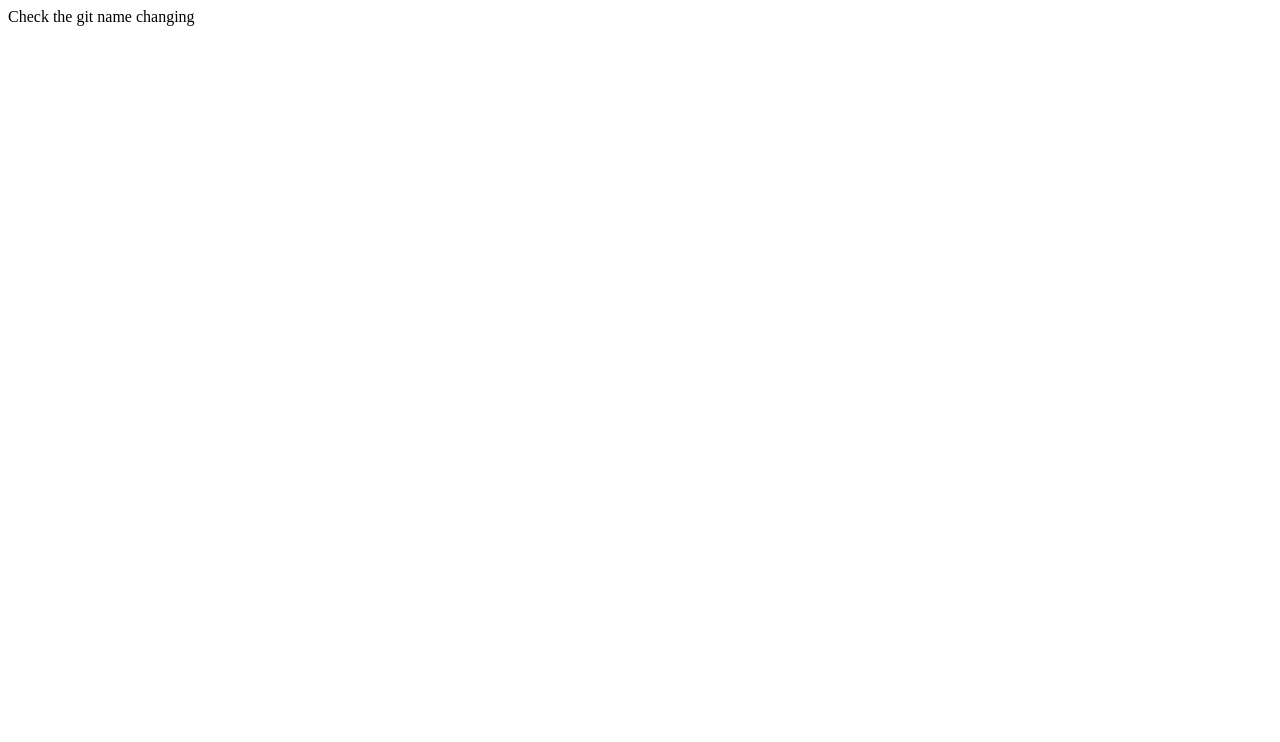
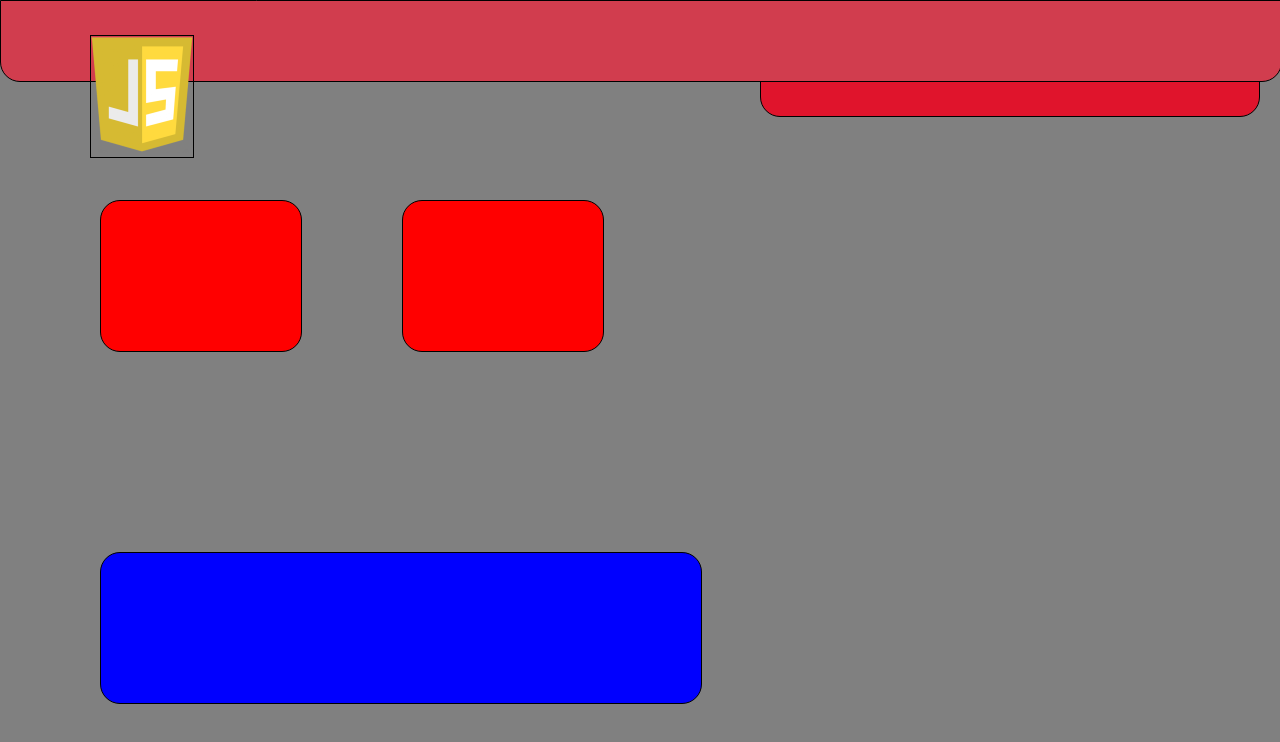
Before and after one commit to marcin0921/myFirstProjectInJavascript, a plain HTML site: page index.html in a window 1280 px wide. Drawn offline with Linux system fonts and the light colour scheme.

Commit message:
add some code

```diff
--- a/index.html
+++ b/index.html
@@ -12,7 +12,19 @@
 <body>
 
 
-Check the git name changing
+
+    <div id="logo"></div>
+    <div id="smallMenu"></div>
+    <div id="logoMini">
+        <img src="javascript_logo2.png">
+    </div>
+
+        <div class="kafelek1"></div>
+        <div class="kafelek1"></div>
+        <div class="kafelek2"></div>
+        <div style="clear:both;"></div>
+
+
 
 
 
--- a/style.css
+++ b/style.css
@@ -0,0 +1,87 @@
+body {
+    background-color: gray;
+    margin: 0;
+
+}
+
+
+
+
+
+#logo {
+    position: fixed;
+    background-color: #D13D4E;
+    border: 1px solid black;
+    height: 80px;
+    width: 100%;
+    border-bottom-left-radius: 20px;
+    border-bottom-right-radius: 20px;
+    z-index: 1000;
+
+
+}
+
+#smallMenu {
+
+    background: #E0142C;
+    width: 35%;
+    position: absolute;
+    right: 0px;
+    top: 65px;
+    margin-right: 20px;
+    border: 1px solid black;
+    padding: 25px;
+    border-bottom-left-radius: 20px;
+    border-bottom-right-radius: 20px;
+
+}
+
+#logoMini {
+
+
+    border: 1px solid black;
+    z-index: 1001;
+    position: fixed;
+    left: 90px;
+    top: 35px;
+
+
+
+}
+
+#logoMini img:hover {
+
+    opacity: 0.8;
+}
+
+
+#kafelki {
+
+    width: 100%;
+}
+
+.kafelek1 {
+
+    margin-top: 200px;
+    margin-left: 100px;
+    float:left;
+    border: 1px solid black;
+    width: 200px;
+    height: 150px;
+
+    background: red;
+    border-radius: 20px;
+}
+
+.kafelek2 {
+
+    margin-left: 100px;
+    margin-top: 200px;
+    float:left;
+    border: 1px solid black;
+    width: 600px;
+    height: 150px;
+
+    background: blue;
+    border-radius: 20px;
+}
```
Also changed, not shown: javascript_logo2.png (added).
